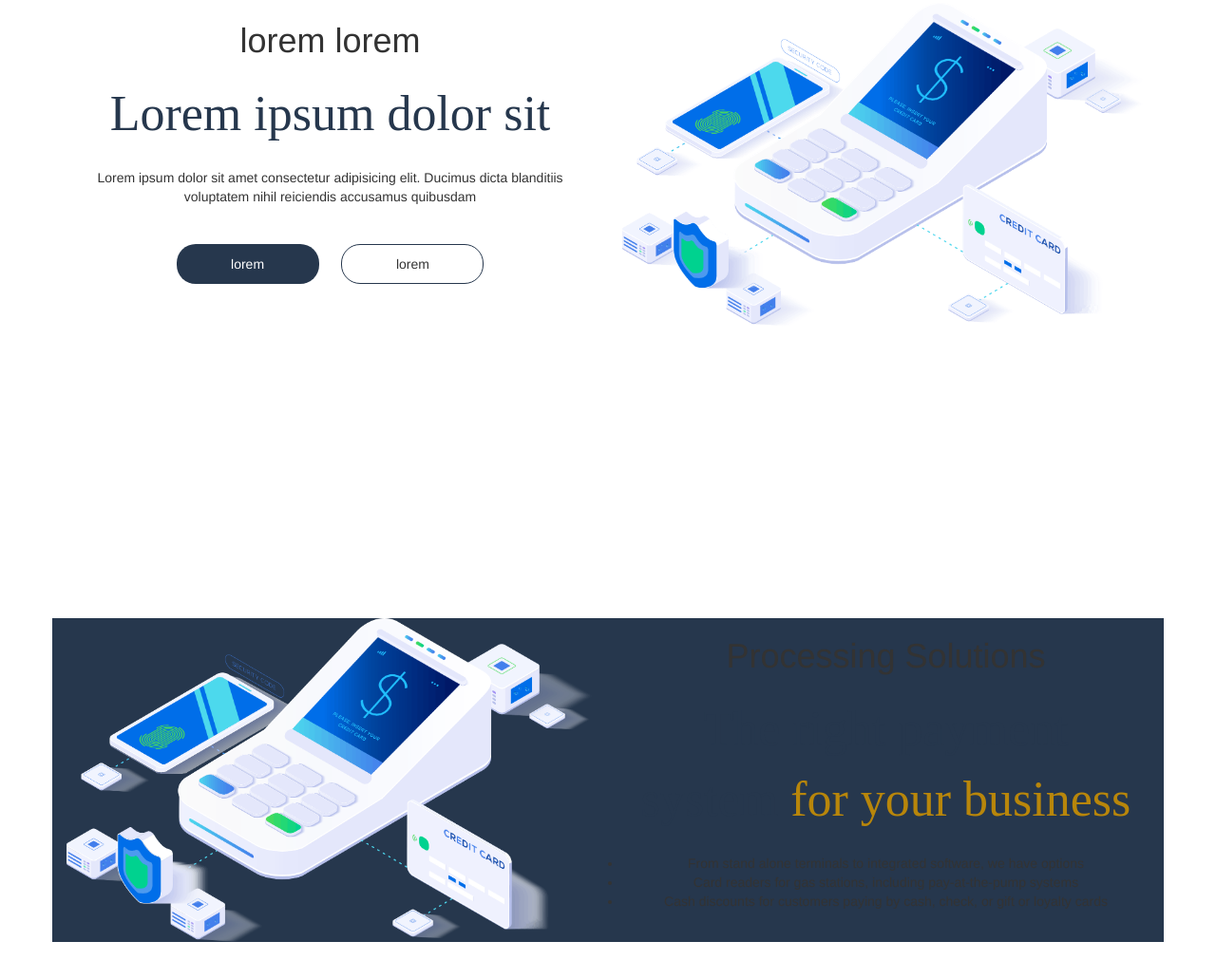
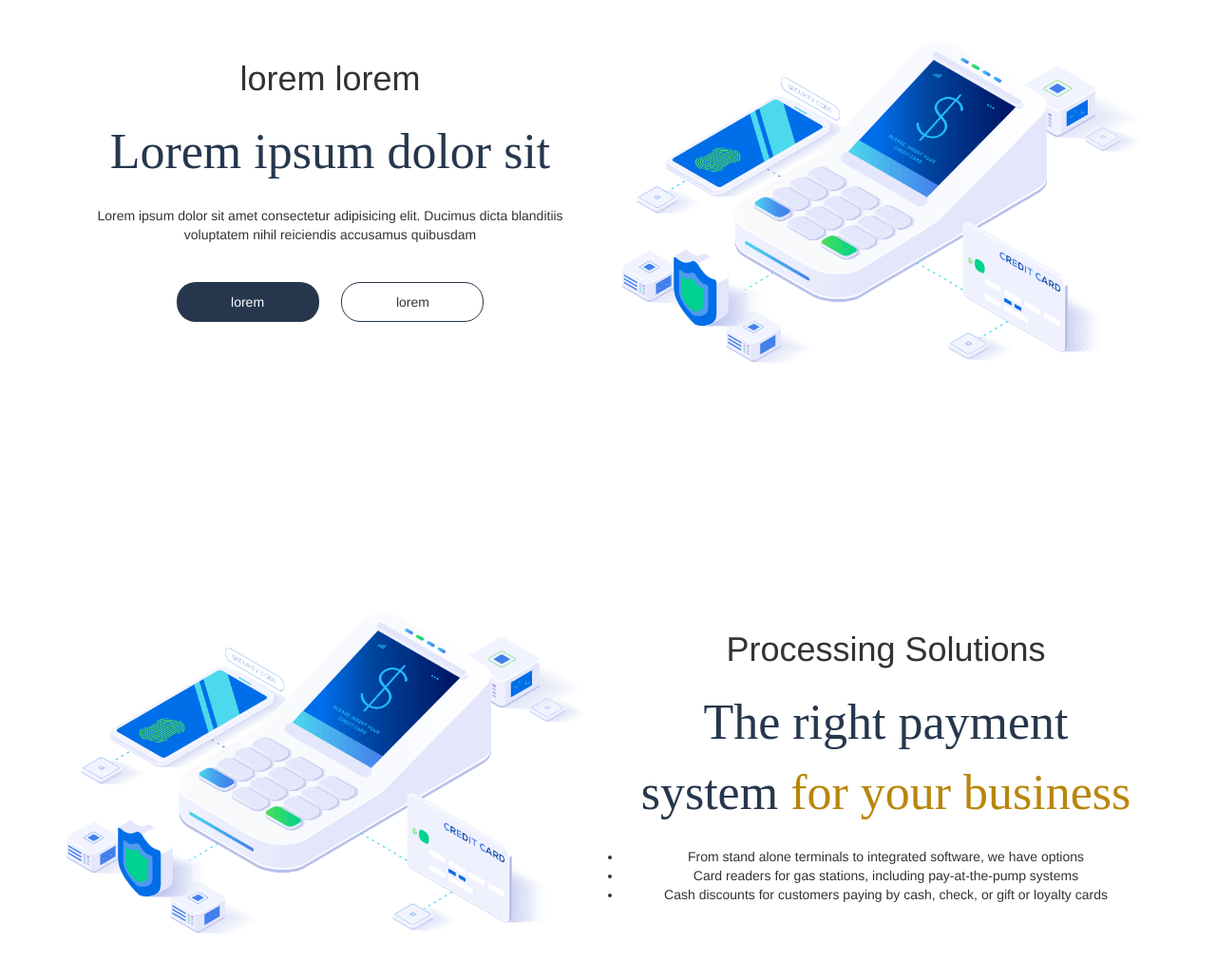
Before and after one commit to gregjett92/Clear-View-Merchant-Consulting, a plain HTML site: page index.html in a window 1280 px wide. Shown: the part 149-1180 px from the top of the page at 95% size. Before the commit the page ends 1141 px from the top, so only its background shows below. Drawn offline with nearby package versions, Linux system fonts and the light colour scheme.

Commit message:
moved section inside of header and added breaks

```diff
--- a/css/style.css
+++ b/css/style.css
@@ -1,3 +1,7 @@
+:root {
+    scroll-behavior: smooth;
+  }
+
 *{
     margin: 0;
     padding: 0;
@@ -39,7 +43,7 @@ ul.a {
 }
 
 .main-page{
-    margin-top: 80px;
+    margin-top: 120px;
 }
 
 .main-body{
--- a/index.html
+++ b/index.html
@@ -46,8 +46,8 @@
                 </div>
               </div>
           </div>
-      </header>
-      <div class="container main-body">
+          <br><br><br><br><br><br><br>
+          <div class="container main-page">
             <div class="row">
                  <div class="col-sm-6 banner-image">
                   <img src="images/Terminal_Photo.png" class="img-responsive">
@@ -62,6 +62,8 @@
                   </ul>
                 </div>
             </div>
+            <br><br><br><br><br><br><br>
+      </header>
     </div>
 
 
```
Lines whose indentation alone changed are shown as unchanged.
